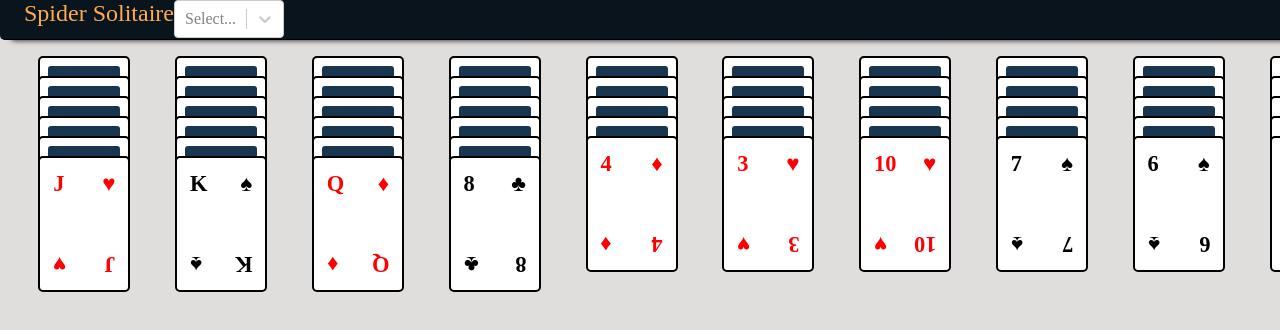
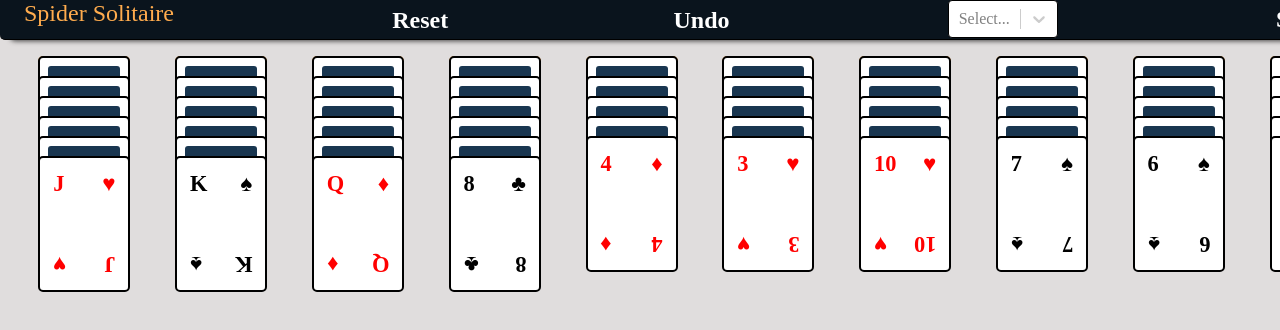
Before and after one commit to gawk2333/Spider, a React (Create React App) app: page / in a window 1280 px wide. Shown: the top 330 px of the page. Built offline with nearby package versions, Linux system fonts and the light colour scheme.

Commit message:
Add score and buttons for headerbar

```diff
--- a/src/App.css
+++ b/src/App.css
@@ -6,29 +6,6 @@
 
 .App {
   text-align: center;
-}
-
-.App-logo {
-  float: left;
-  user-select: none;
-  -webkit-user-select: none;
-  -moz-user-select: none;
-  font-family: "Oleo Script", cursive;
-  color: #ffac4e;
-  padding-left: 1em;
-  font-size: 1.5em;
-}
-
-.App-header {
-  height: 40px;
-  width: 1390px;
-  background-color: var(--headerBg);
-  border-bottom: 1px solid var(--border);
-  border-bottom-left-radius: 5px;
-  border-bottom-right-radius: 5px;
-  box-shadow: 10px 1px 5px #424141;
-  display: flex;
-  /* justify-content: space-between; */
 }
 
 code {
--- a/src/components/card/Card.jsx
+++ b/src/components/card/Card.jsx
@@ -13,7 +13,6 @@ export default function Card(props) {
   const selected = props.selected || false
 
   useEffect(() => {
-    console.log(selected)
     if (selected) {
       const handleWindowMouseMove = ({ clientX, clientY }) => {
         setCardPosition({
--- a/src/components/game/Game.jsx
+++ b/src/components/game/Game.jsx
@@ -40,7 +40,7 @@ export default function Game() {
   }
 
   /**
-   *
+   * get the point less than before
    * @param {string} point
    * @returns {string}
    */
@@ -50,7 +50,7 @@ export default function Game() {
   };
 
   /**
-   *
+   * get the point greater than before
    * @param {string} point
    * @returns {string}
    */
@@ -157,6 +157,7 @@ export default function Game() {
       setFinishedCards([...finishedCards, ...destRemovedCards, ...movedCards]);
       setScore(score + 100);
     } else {
+      // move
       historyItem.type = "move";
       cards[dest] = [...cards[dest], ...movedCards];
       setScore(score - 1);
@@ -165,6 +166,16 @@ export default function Game() {
     setCards([...cards]);
     setHistory([...history, historyItem]);
     return true;
+  }
+
+  const undo = () => {
+    if(history.length > 0){
+      console.log(history)
+    }
+  }
+
+  const reset = () => {
+    console.log('reset')
   }
 
   /**
@@ -239,7 +250,12 @@ export default function Game() {
 
   return (
     <div className={ styles.ui }>
-      <HeaderBar mode={ mode } setMode={ setMode }/>
+      <HeaderBar
+       mode={ mode }
+       setMode={ setMode }
+       score={ score }
+       reset={ reset }
+       undo={ undo }/>
       <div className={styles.game}>
         {cards.map( (col, colIndex) => {
           return <div className={classnames(styles.column, {
--- a/src/components/partial/HeaderBar.jsx
+++ b/src/components/partial/HeaderBar.jsx
@@ -1,21 +1,40 @@
 import React from 'react'
+import styles from './HeaderBar.module.css'
 import Select from 'react-select'
 
-export default function HeaderBar({ mode, setMode}) {
+export default function HeaderBar({ mode, setMode, score, undo, reset}) {
   const options = [
     {value:0, label:'Easy'},
     {value:1, label:'Midium'},
     {value:2, label:'Hard'}
   ]
+
+  const customStyles = {
+    menu: (base) => ({
+      ...base,
+      zIndex:100,
+      border:'1px solid black'
+    }),
+    control: (base) => ({
+      ...base,
+      border:'1px solid black'
+    }),
+  }
   return (
-    <div className='App-header'>
-      <div className='App-logo'>Spider Solitaire</div>
-      {/* <div className='spacer'/> */}
+    <div className={styles.header}>
+      <div className={styles.logo}>Spider Solitaire</div>
+      <div className='spacer'/>
+      <span className={styles.btn} onClick={()=>reset()}>Reset</span>
+      <div className='spacer'/>
+      <span className={styles.btn} onClick={()=>undo()}>Undo</span>
+      <div className='spacer'/>
       <Select
-      className='modeSelector'
-      value={mode}
-      onChange={(e)=> setMode(e.value)}
-      options={options}/>
+        styles={customStyles}
+        value={mode}
+        onChange={(e)=> setMode(e.value)}
+        options={options}/>
+      <div className='spacer'></div>
+      <span className={ styles.score }>Score: {score}</span>
     </div>
   )
 }
--- /dev/null
+++ b/src/components/partial/HeaderBar.module.css
@@ -0,0 +1,47 @@
+.score {
+  display: flex;
+  align-items: center;
+  font-size: 1.5em;
+  color: #ffffff;
+  padding: 0.3em;
+  font-weight: bold;
+  font-family: "Oleo Script", cursive;
+}
+
+.btn {
+  transition: background-color 200ms;
+  user-select: none;
+  -webkit-user-select: none;
+  -moz-user-select: none;
+  color: #ffffff;
+  font-weight: bold;
+  text-decoration: none;
+  padding: 0.3em;
+  font-size: 1.5em;
+  cursor: pointer;
+  outline: none;
+  position: relative;
+}
+
+.logo {
+  float: left;
+  user-select: none;
+  -webkit-user-select: none;
+  -moz-user-select: none;
+  font-family: "Oleo Script", cursive;
+  color: #ffac4e;
+  padding-left: 1em;
+  font-size: 1.5em;
+}
+
+.header {
+  height: 40px;
+  width: 1390px;
+  background-color: var(--headerBg);
+  border-bottom: 1px solid var(--border);
+  border-bottom-left-radius: 5px;
+  border-bottom-right-radius: 5px;
+  box-shadow: 10px 1px 5px #424141;
+  display: flex;
+  /* justify-content: space-between; */
+}
```
